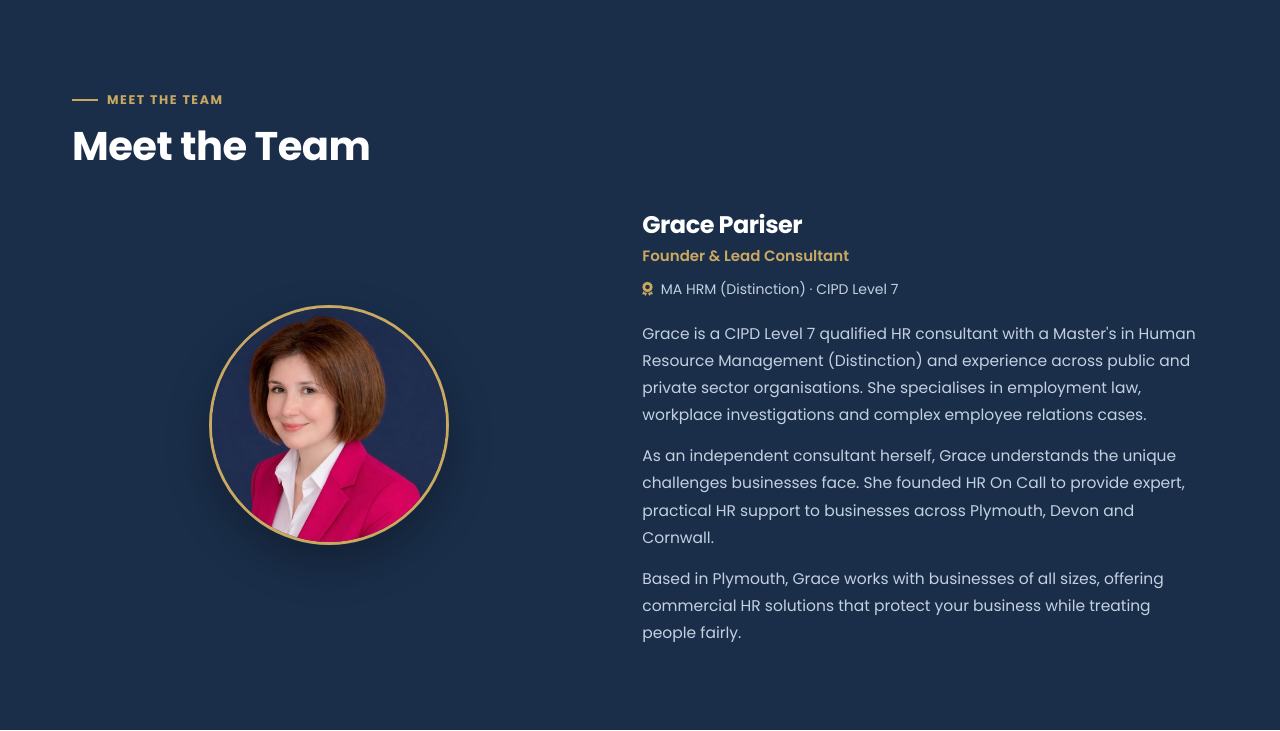
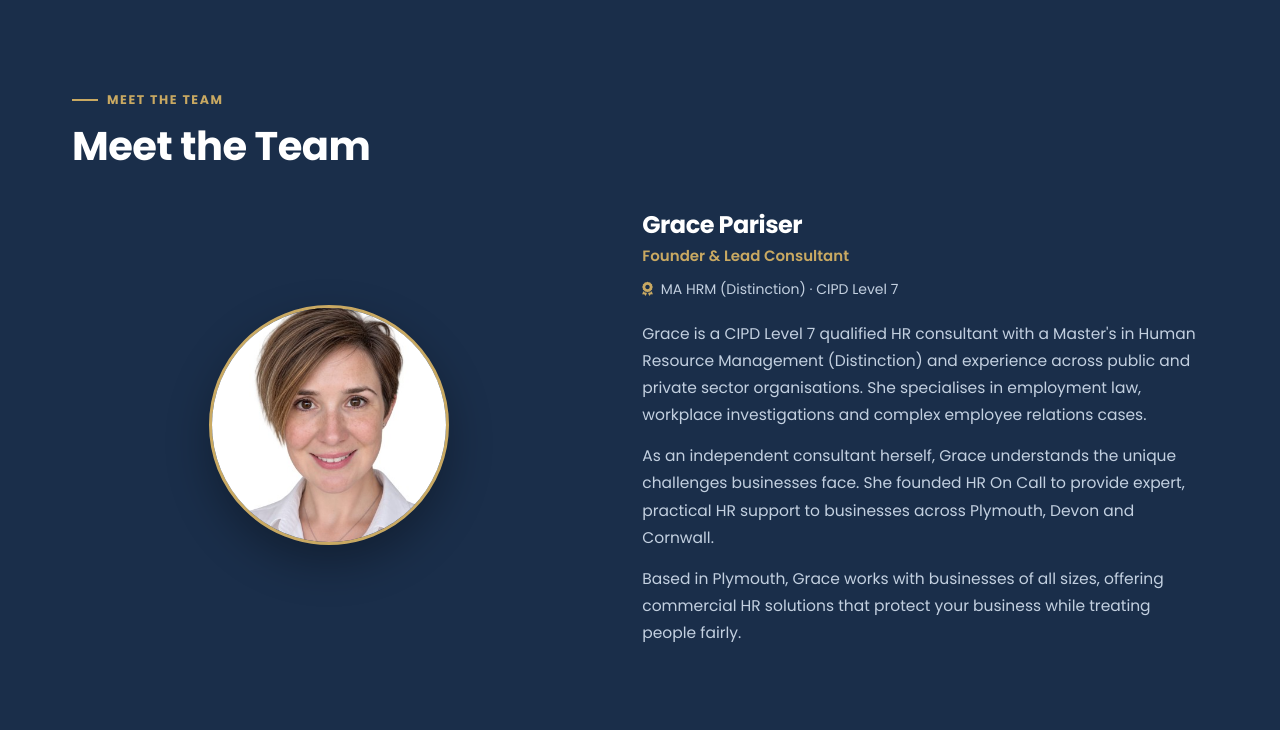
Before and after one commit to HR-On-Call/hr-on-call-websites, a PHP site: page /about.php in a window 1280 px wide. Shown: the part 1746-2477 px from the top of the page. Run offline with PHP 8.4, Linux system fonts and the light colour scheme; some libraries are stand-ins or nearby versions.

Commit message:
Use new headshot on Plymouth About page

```diff
--- a/plymouth.on-call.co.uk/about.php
+++ b/plymouth.on-call.co.uk/about.php
@@ -85,7 +85,7 @@ include 'includes/header.php';
       </div>
       <div class="oc-split" style="margin-top:44px; align-items:center;">
         <div style="text-align:center;">
-          <img src="/assets/images/grace-pariser-headshot.jpg" width="400" height="400" alt="Grace Pariser" loading="lazy" style="width:240px; height:240px; border-radius:50%; object-fit:cover; box-shadow:0 18px 44px rgba(0,0,0,.3); display:inline-block; border:3px solid var(--gold);">
+          <img src="/assets/images/grace-headshot-2026.jpg" width="400" height="400" alt="Grace Pariser" loading="lazy" style="width:240px; height:240px; border-radius:50%; object-fit:cover; box-shadow:0 18px 44px rgba(0,0,0,.3); display:inline-block; border:3px solid var(--gold);">
         </div>
         <div>
           <h3 style="color:#fff; font-size:24px;">Grace Pariser</h3>
```
